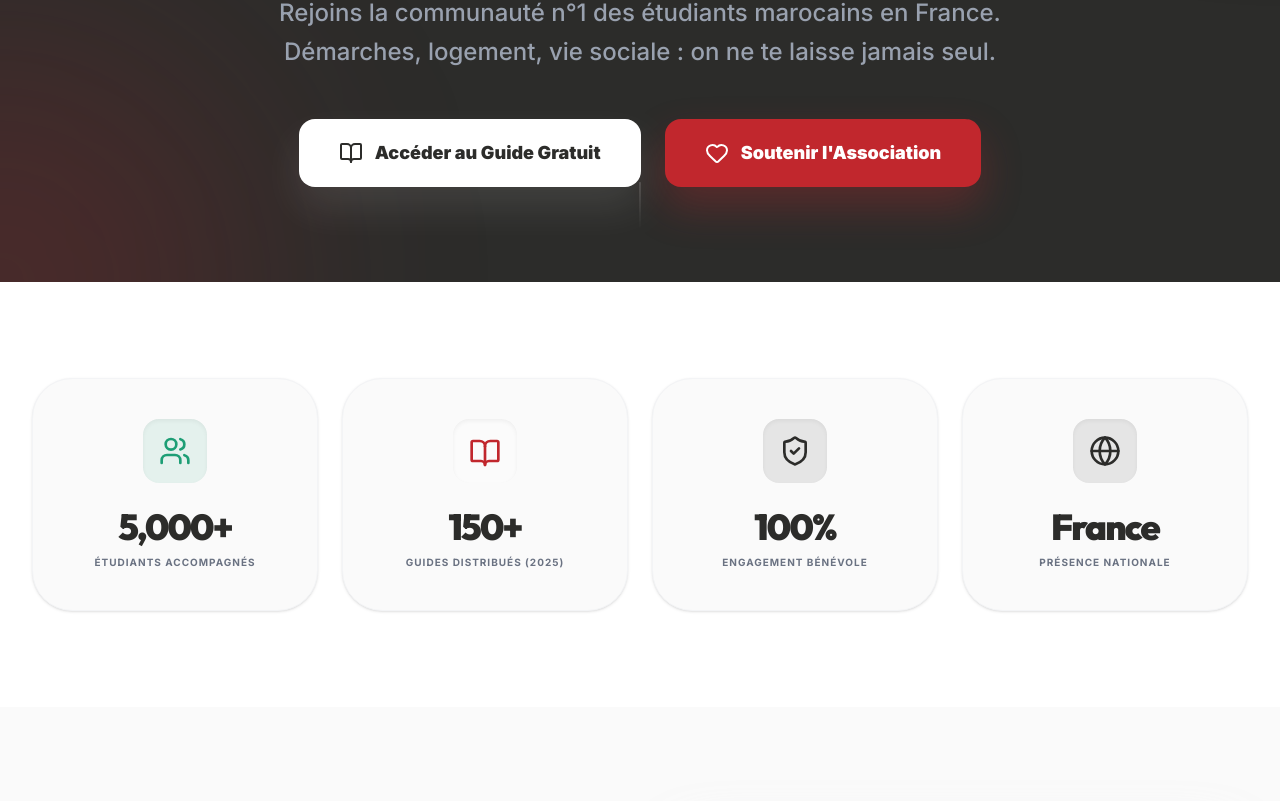
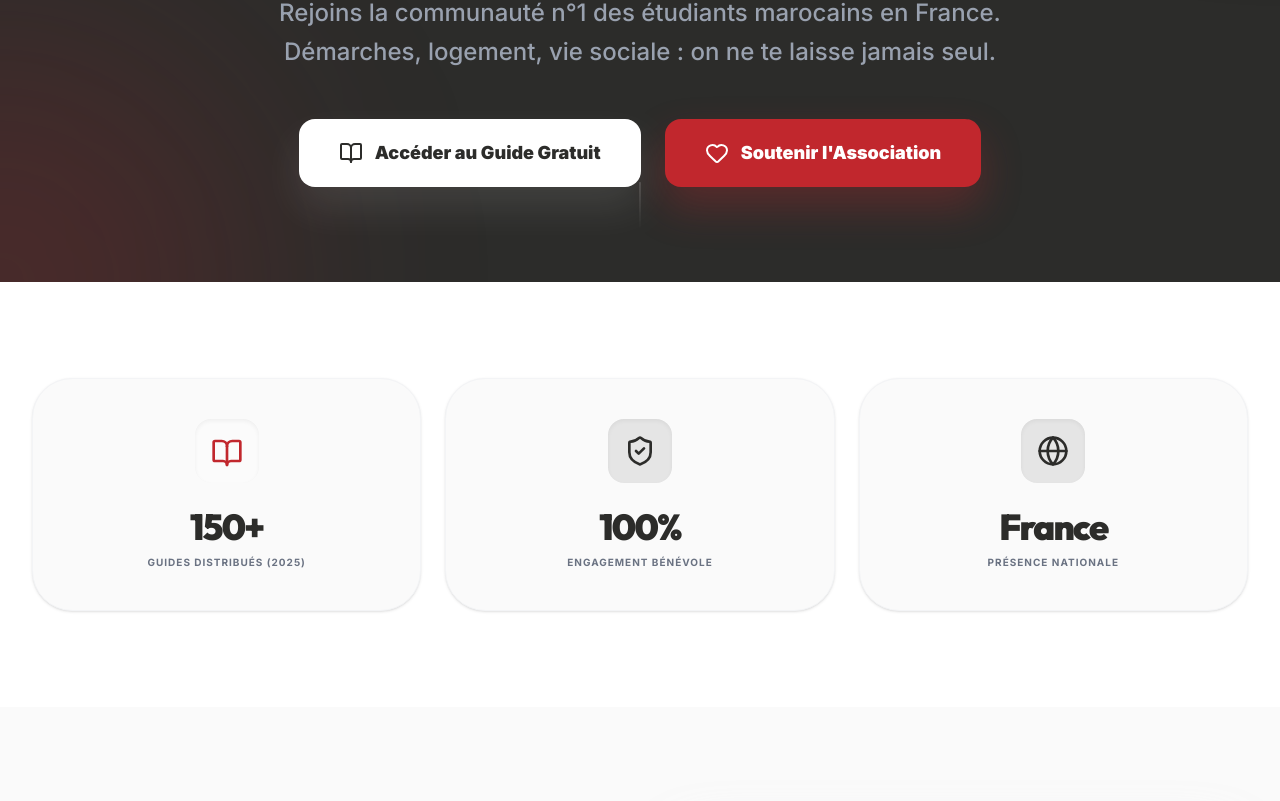
Before and after one commit to YassirChirawi/mdm_asso, a Next.js app: page / in a window 1280 px wide. Shown: the part 478-1279 px from the top of the page. Built offline with nearby package versions, Linux system fonts and the light colour scheme.

Commit message:
Fix: Remove incorrect 5000+ stat and adjust layout grid

```diff
--- a/src/app/page.tsx
+++ b/src/app/page.tsx
@@ -79,18 +79,7 @@ export default function Home() {
       {/* Trust/Stats Section */}
       <section className="py-24 bg-white relative z-20">
         <div className="max-w-7xl mx-auto px-4 sm:px-6 lg:px-8">
-          <div className="grid grid-cols-1 md:grid-cols-2 lg:grid-cols-4 gap-6">
-            <motion.div
-               whileHover={{ y: -10 }}
-               className="bg-[#fafafa] rounded-[2.5rem] p-10 text-center border border-gray-100 shadow-sm transition-all hover:shadow-2xl hover:shadow-brand-green/5 group"
-            >
-              <div className="w-16 h-16 mx-auto bg-brand-green/10 rounded-2xl flex items-center justify-center mb-6 text-brand-green group-hover:bg-brand-green group-hover:text-white transition-all duration-500 shadow-inner">
-                <Users className="w-8 h-8" />
-              </div>
-              <h2 className="font-heading text-4xl font-black text-brand-dark mb-2 tracking-tighter">5,000+</h2>
-              <p className="text-gray-500 font-bold uppercase tracking-widest text-[10px]">Étudiants Accompagnés</p>
-            </motion.div>
-
+          <div className="grid grid-cols-1 md:grid-cols-3 gap-6">
             <motion.div
                whileHover={{ y: -10 }}
                className="bg-[#fafafa] rounded-[2.5rem] p-10 text-center border border-gray-100 shadow-sm transition-all hover:shadow-2xl hover:shadow-brand-red/5 group"
```
